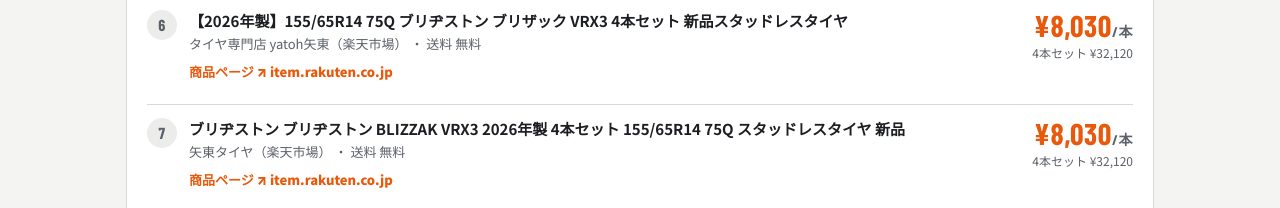
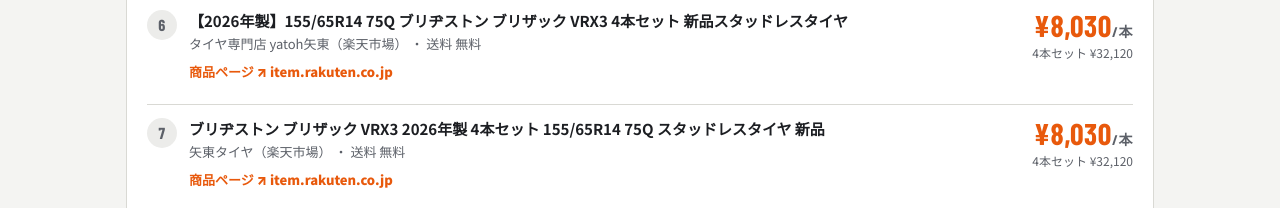
Before and after one commit to jerrybmg9728/tire-price-monitor, a plain HTML site: page index.html in a window 1280 px wide. Shown: the part 2262-2470 px from the top of the page. Drawn offline with nearby package versions, Linux system fonts and the light colour scheme.

Commit message:
Update index.html (tire price shared page)

```diff
--- a/index.html
+++ b/index.html
@@ -209,7 +209,7 @@ footer p{margin:4px 0}
 <div class="offer"><span class="rank num">4</span><div class="obody"><div class="otitle">【2026年製造】【取付対象】送料無料 BLIZZAK VRX3 155/65R14 75Q 1本価格 新品スタッドレスタイヤ</div><div class="ostore">タイヤショップZERO楽天市場店（楽天市場） ・ 送料 無料</div><a class="olink" href="https://item.rakuten.co.jp/tire-zero/10042177/" target="_blank" rel="noreferrer">商品ページ ↗ item.rakuten.co.jp</a></div><div class="oprice"><div class="u num">¥7,099<span style="font-size:14px;color:var(--dim)">/本</span></div><div class="p">1本 ¥7,099</div></div></div>
 <div class="offer"><span class="rank num">5</span><div class="obody"><div class="otitle">【2026年製造】ブリヂストン BLIZZAK VRX3 155/65R14 75Q 4本価格 新品 送料無料</div><div class="ostore">バワーズコーポレーション（楽天市場） ・ 送料 無料</div><a class="olink" href="https://item.rakuten.co.jp/bower/vrx3-155-65-14-4/" target="_blank" rel="noreferrer">商品ページ ↗ item.rakuten.co.jp</a></div><div class="oprice"><div class="u num">¥7,320<span style="font-size:14px;color:var(--dim)">/本</span></div><div class="p">4本セット ¥29,280</div></div></div>
 <div class="offer"><span class="rank num">6</span><div class="obody"><div class="otitle">【2026年製】155/65R14 75Q ブリヂストン ブリザック VRX3 4本セット 新品スタッドレスタイヤ</div><div class="ostore">タイヤ専門店 yatoh矢東（楽天市場） ・ 送料 無料</div><a class="olink" href="https://item.rakuten.co.jp/yatohstudless/ita-1556514-b-vrx-4set/?variantId=ita-1556514-b-vrx-4set" target="_blank" rel="noreferrer">商品ページ ↗ item.rakuten.co.jp</a></div><div class="oprice"><div class="u num">¥8,030<span style="font-size:14px;color:var(--dim)">/本</span></div><div class="p">4本セット ¥32,120</div></div></div>
-<div class="offer"><span class="rank num">7</span><div class="obody"><div class="otitle">ブリヂストン ブリヂストン BLIZZAK VRX3 2026年製 4本セット 155/65R14 75Q スタッドレスタイヤ 新品</div><div class="ostore">矢東タイヤ（楽天市場） ・ 送料 無料</div><a class="olink" href="https://item.rakuten.co.jp/yatoh/ita-1556514-b-vrx-4set/?variantId=ita-1556514-b-vrx-4set" target="_blank" rel="noreferrer">商品ページ ↗ item.rakuten.co.jp</a></div><div class="oprice"><div class="u num">¥8,030<span style="font-size:14px;color:var(--dim)">/本</span></div><div class="p">4本セット ¥32,120</div></div></div>
+<div class="offer"><span class="rank num">7</span><div class="obody"><div class="otitle">ブリヂストン ブリザック VRX3 2026年製 4本セット 155/65R14 75Q スタッドレスタイヤ 新品</div><div class="ostore">矢東タイヤ（楽天市場） ・ 送料 無料</div><a class="olink" href="https://item.rakuten.co.jp/yatoh/ita-1556514-b-vrx-4set/?variantId=ita-1556514-b-vrx-4set" target="_blank" rel="noreferrer">商品ページ ↗ item.rakuten.co.jp</a></div><div class="oprice"><div class="u num">¥8,030<span style="font-size:14px;color:var(--dim)">/本</span></div><div class="p">4本セット ¥32,120</div></div></div>
 <div class="offer"><span class="rank num">8</span><div class="obody"><div class="otitle">【スタッドレスタイヤ4本set】BRIDGESTONE BLIZZAK VRX3 155/65R14 75Q 4本セット</div><div class="ostore">モノタロウ（その他） ・ 参考価格 ・ 送料 —</div><a class="olink" href="https://www.monotaro.com/g/06974424/" target="_blank" rel="noreferrer">商品ページ ↗ www.monotaro.com</a></div><div class="oprice"><div class="u num">¥11,545<span style="font-size:14px;color:var(--dim)">/本</span></div><div class="p">4本セット ¥46,178</div></div></div>
 <div class="offer"><span class="rank num">9</span><div class="obody"><div class="otitle">BLIZZAK VRX3 BRIDGESTONE スタッドレスタイヤ 155/65R14 075Q PXR02015 1本</div><div class="ostore">モノタロウ（その他） ・ 参考価格 ・ 送料 —</div><a class="olink" href="https://www.monotaro.com/g/05171752/" target="_blank" rel="noreferrer">商品ページ ↗ www.monotaro.com</a></div><div class="oprice"><div class="u num">¥17,578<span style="font-size:14px;color:var(--dim)">/本</span></div><div class="p">1本 ¥17,578</div></div></div>
 </div>
```
